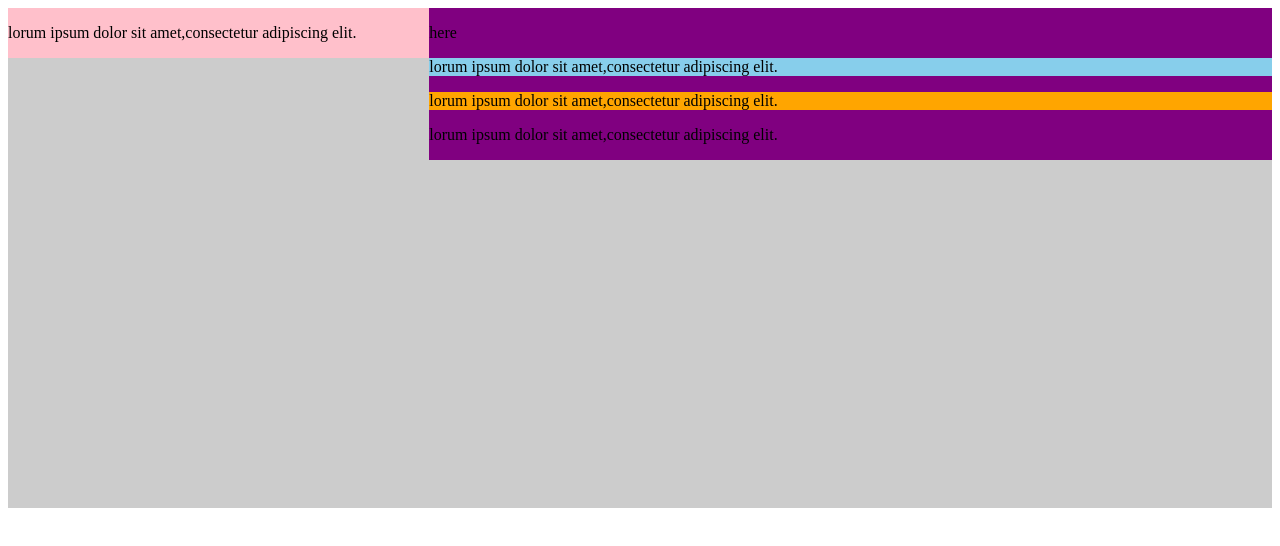
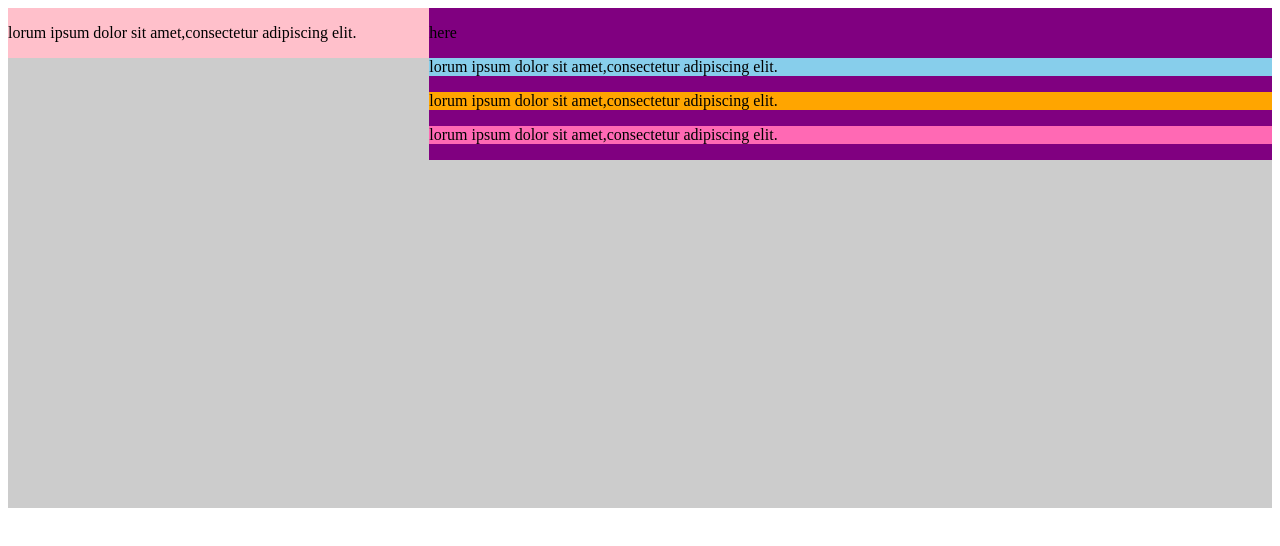
Before and after one commit to Knatseway/hdiw-flexbox, a plain HTML site: page index.html in a window 1280 px wide. Drawn offline with Linux system fonts and the light colour scheme.

Commit message:
removed flex-basis and grow from item5 and it remained in line with other items in its column

```diff
--- a/style.css
+++ b/style.css
@@ -36,5 +36,10 @@
     flex-basis:30%;
     flex-grow:3;
 }
+.item5{
+    background-color:hotpink;
+    /*flex-basis:80%;*/
+    /*flex-grow:8;*/
+}
 
 /*flex: 0 1 100px grow shrink and basis in one line*/
```
